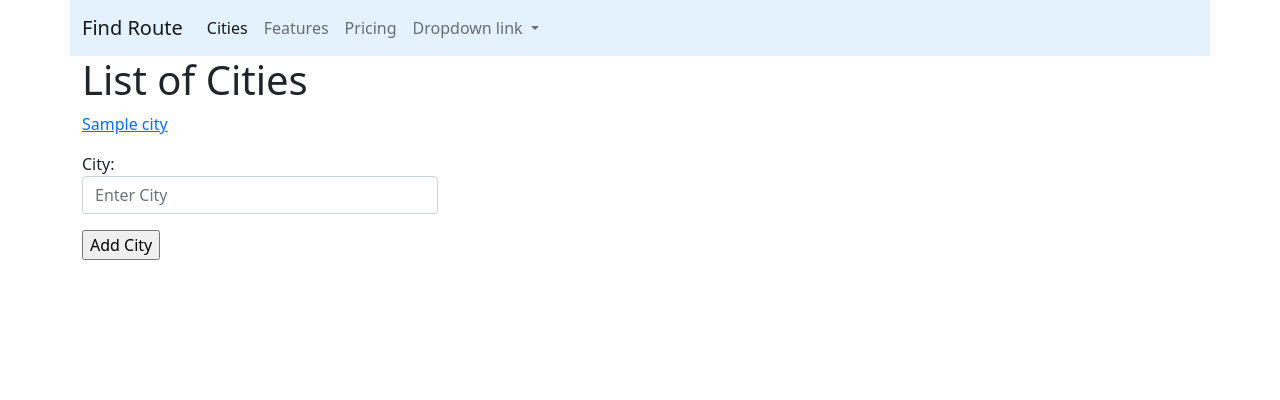
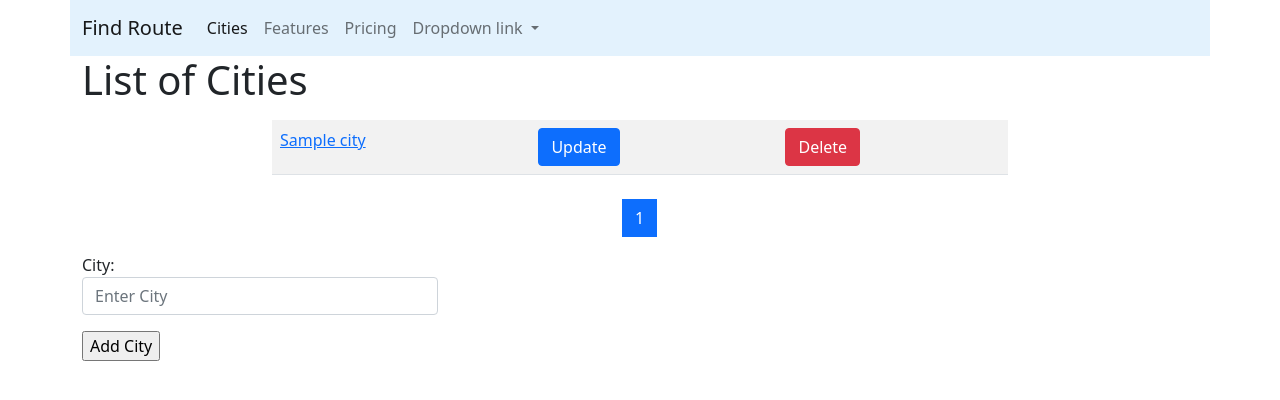
Before and after one commit to tarp20/TarRoute, a Django app: page /cities/ in a window 1280 px wide. Shown: the top 400 px of the page. Run offline with Django 3.2, Linux system fonts and the light colour scheme; tables that the repository leaves empty hold one stand-in row (values such as "Sample post"); parts of the project's set-up code (start-up, migrations or seed data) failed here and were passed over.

Commit message:
added pagination

```diff
--- a/cities/models.py
+++ b/cities/models.py
@@ -13,4 +13,4 @@ class City(models.Model):
         ordering = ['name']
 
     def get_absolute_url(self):
-        return reverse('detail', kwargs={'pk': self.pk})
+        return reverse('city_detail', kwargs={'pk': self.pk})
--- a/cities/urls.py
+++ b/cities/urls.py
@@ -1,12 +1,13 @@
 from django.urls import path
-from .views import cities,CityDetailView,CityCreateView,CityUpdateView,CityDeleteView
+from .views import cities,CityDetailView,CityCreateView,CityUpdateView,CityDeleteView,CityListView
 
 urlpatterns = [
-    path('', cities, name='cities'),
-    path('detail/<int:pk>/', CityDetailView.as_view(),name='detail'),
-    path('add/',CityCreateView.as_view(),name='new_city'),
-    path('update/<int:pk>/',CityUpdateView.as_view(),name = 'update_city'),
-    path('delete/<int:pk>/',CityDeleteView.as_view(),name = 'delete_city')
+  #  path('', cities, name='cities'),
+    path('', CityListView.as_view(), name='cities'),
+    path('detail/<int:pk>/', CityDetailView.as_view(),name='city_detail'),
+    path('add/',CityCreateView.as_view(),name='city_add'),
+    path('update/<int:pk>/',CityUpdateView.as_view(),name = 'city_udpate'),
+    path('delete/<int:pk>/',CityDeleteView.as_view(),name = 'city_delete')
 
 
 ]
--- a/cities/views.py
+++ b/cities/views.py
@@ -1,7 +1,10 @@
 from django.shortcuts import render
 from django.views.generic import DetailView
 from django.views.generic.edit import CreateView,UpdateView,DeleteView
+from django.views.generic.list import ListView
 from django.urls import reverse_lazy
+
+from django.core.paginator import Paginator
 
 from .models import City
 from .forms import HtmlForm,CityForm
@@ -23,7 +26,10 @@ def cities(request,pk=None):
     #     return render(request, 'cities/detail.html', context)
     form = CityForm()
     qs = City.objects.all()
-    context = {'objects_list':qs,'form':form}
+    list = Paginator(qs,2)
+    page_number = request.Get.get('page')
+    page_obj = list.get_page(page_number)
+    context = {'page_obj':page_obj ,'form':form}
     return render(request, 'cities/home.html', context)
 
 
@@ -53,3 +59,14 @@ class CityDeleteView(DeleteView):
 
     def get(self,request,*args,**kwargs):
         return self.post(request,*args,**kwargs)
+
+class CityListView(ListView):
+    paginate_by = 2
+    model = City
+    template_name = 'cities/home.html'
+
+    def get_context_data(self,**kwargs):
+        context = super().get_context_data(**kwargs)
+        form = CityForm
+        context['form'] = form
+        return context
--- a/templates/cities/home.html
+++ b/templates/cities/home.html
@@ -5,12 +5,49 @@
 {% block content %}
     <h1>List of Cities</h1>
     <div class="row">
-        <div class="col-md">
-            {% for ob in objects_list %}
-                <p><a href="{% url 'detail' pk=ob.pk %}">{{ob.name}}</a></p>
+        <div class="col-md-8 mx-auto my-2">
+            <table class="table table-striped">
+            {% for ob in page_obj %}
+                <tr>
+                    <td><a href="{% url 'city_detail' pk=ob.pk %}">{{ob.name}}</a></td>
+                    <td><a href="{% url 'city_udpate' pk=ob.pk %}"><button type="submit" class="btn btn-primary">Update</button></a></td>
+                    <td><a href="{% url 'city_delete' pk=ob.pk %}"><button type="submit" class="btn btn-danger">Delete</button></a></td>
+                </tr>
+
             {% endfor %}
+            </table>
         </div>
     </div>
+    <nav aria-label="Page navigation example">
+  <ul class="pagination justify-content-center">
+    <li class="page-item">
+        {% if page_obj.has_previous %}
+            <a class="page-link" href="?page={{ page_obj.previous_page_number }}">
+        <span aria-hidden="true">&laquo;</span>
+      </a>
+        {% endif %}
+
+    </li>
+    {% for page in page_obj.paginator.page_range %}
+
+        <li class="page-item {% if page == page_obj.number %} active {% endif %}"><a class="page-link" href="?page={{page}}">{{page}}</a></li>
+    {% endfor %}
+
+
+
+    <li class="page-item">
+        {% if page_obj.has_next %}
+      <a class="page-link" href="?page={{ page_obj.paginator.num_pages }}" aria-label="Next">
+        <span aria-hidden="true">&raquo;</span></a>
+        {% endif %}
+    </li>
+
+
+
+
+  </ul>
+</nav>
+
     <div class="row">
     <div class="col-md-4">
     <form action="" method="post">{% csrf_token %}
```
